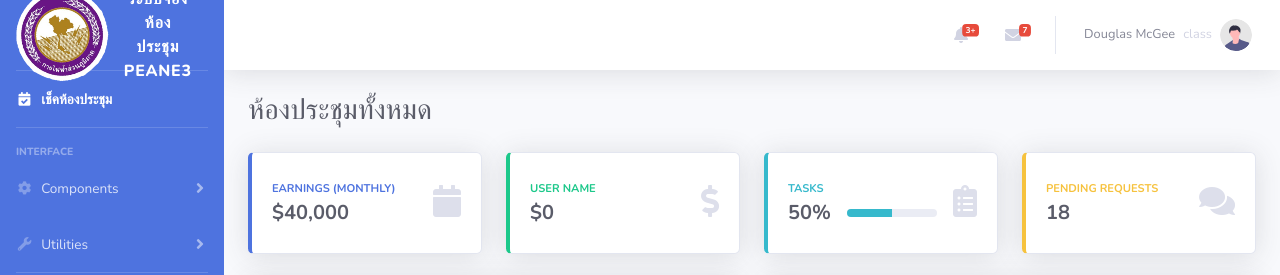
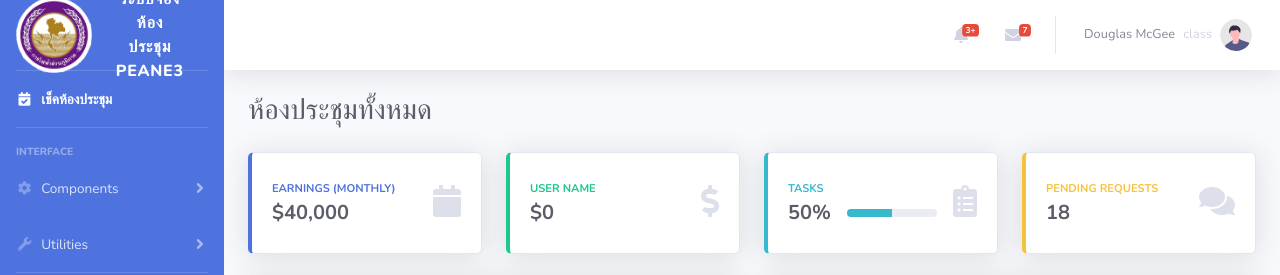
Before and after one commit to peane3mtrv/peane3mtrv.github.io, a website with bundled scripts: page index.html in a window 1280 px wide. Shown: the top 275 px of the page. Built offline with nearby package versions, Linux system fonts and the light colour scheme; no server answers.

Commit message:
Update logo PEA

```diff
--- a/index.html
+++ b/index.html
@@ -32,10 +32,10 @@
 
             <!-- Sidebar - Brand -->
             <a class="sidebar-brand d-flex align-items-center justify-content-center" href="index.html">
-                <div class="sidebar-brand-icon rotate-n-15">
+                <div class="sidebar-brand-icon">
                     <img class="img-fluid" src="img/logopea.png"></i>
                 </div>
-                <div class="sidebar-brand-text mx-3">ระบบจองห้องประชุม PEANE3</div>
+                <div class="sidebar-brand-text mx-4">ระบบจองห้องประชุม PEANE3</div>
             </a>
 
             <!-- Divider -->
```
